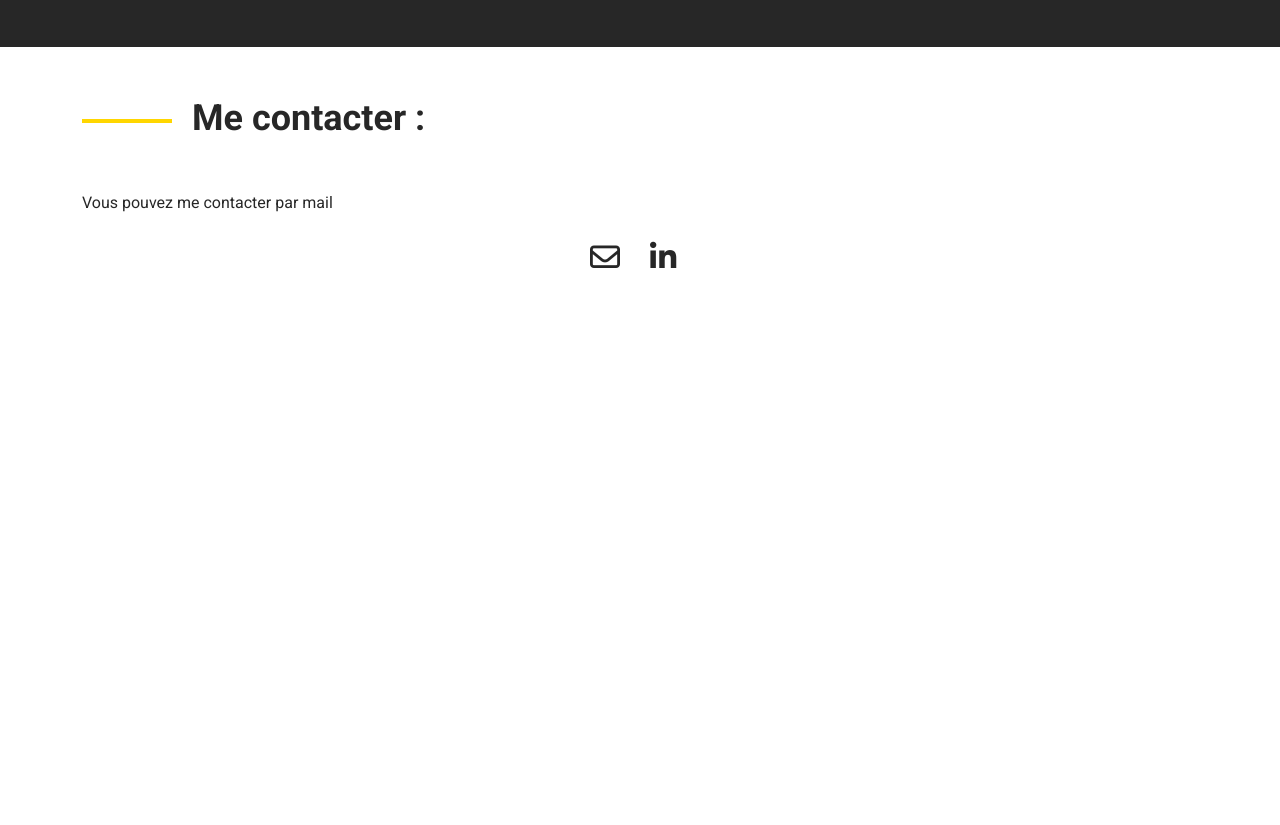
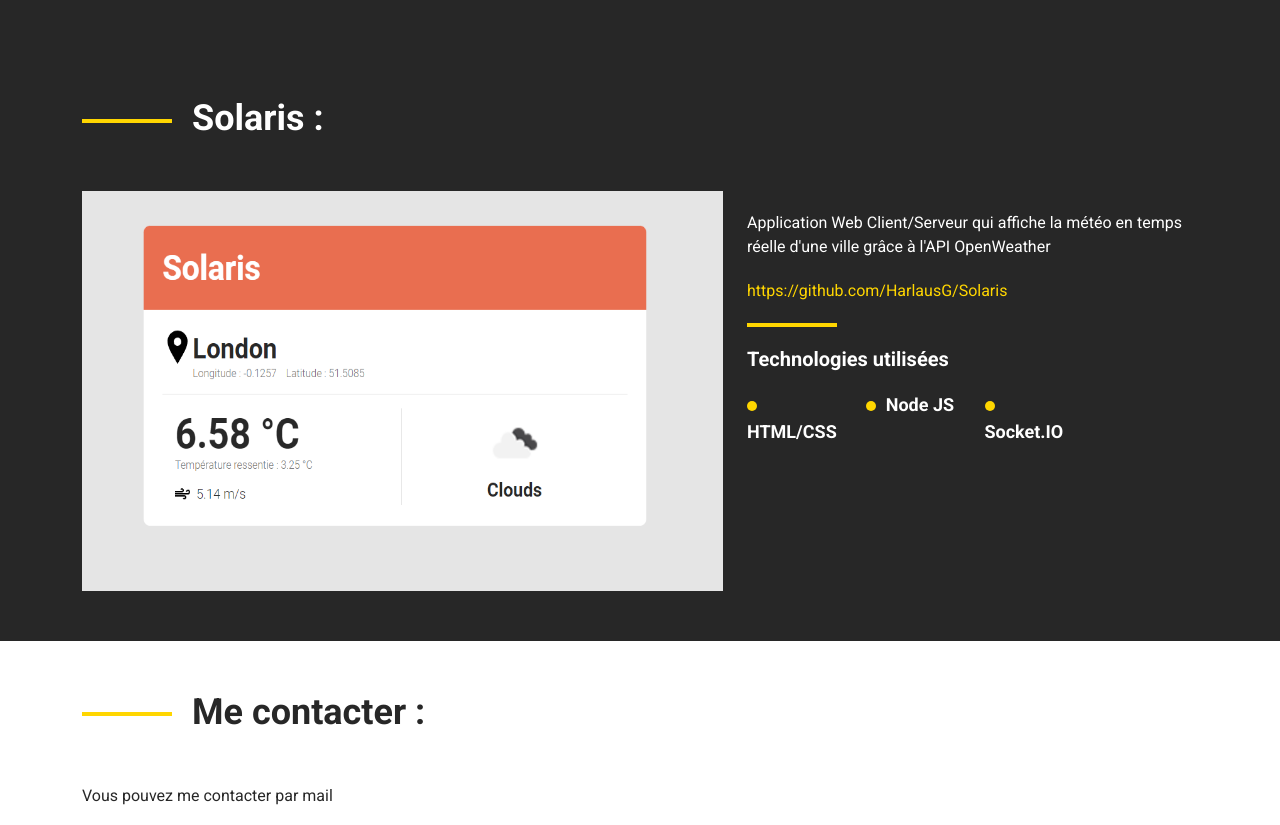
Before and after one commit to HarlausG/portfolio, a plain HTML site: page index.html in a window 1280 px wide. Shown: the part 3339-4164 px from the top of the page. Before the commit the page ends 3664 px from the top, so only its background shows below. Drawn offline with nearby package versions, Linux system fonts and the light colour scheme.

Commit message:
Ajout du projet Solaris

```diff
--- a/index.html
+++ b/index.html
@@ -178,6 +178,26 @@
                     </div>
                 </div>
             </div>
+            <div class="projets-item">
+                <h1>Solaris :</h1>
+                <div class="projets-content row">
+                    <div class="col-lg-7 col-md-12 col-sm-12">
+                        <img src="images/Solaris.PNG" width="1020" height="576" alt="Solaris">
+                    </div>
+                    <div class="col-lg-5 col-md-12 col-sm-12">
+                        <p>Application Web Client/Serveur qui affiche la météo en temps réelle d'une ville grâce à l'API OpenWeather
+
+                        </p>
+                        <a class="projet-link" href="https://github.com/HarlausG/Solaris">https://github.com/HarlausG/Solaris</a>
+                        <h2>Technologies utilisées</h2>
+                        <div class="row">
+                            <div class="col-lg-3 col-md-3 col-sm-12 techno-item">HTML/CSS</div>
+                            <div class="col-lg-3 col-md-3 col-sm-12 techno-item">Node JS</div>
+                            <div class="col-lg-3 col-md-3 col-sm-12 techno-item">Socket.IO</div>
+                        </div>
+                    </div>
+                </div>
+            </div>
         </div>
     </div>
 
```
Also changed, not shown: images/Solaris.PNG (added).
